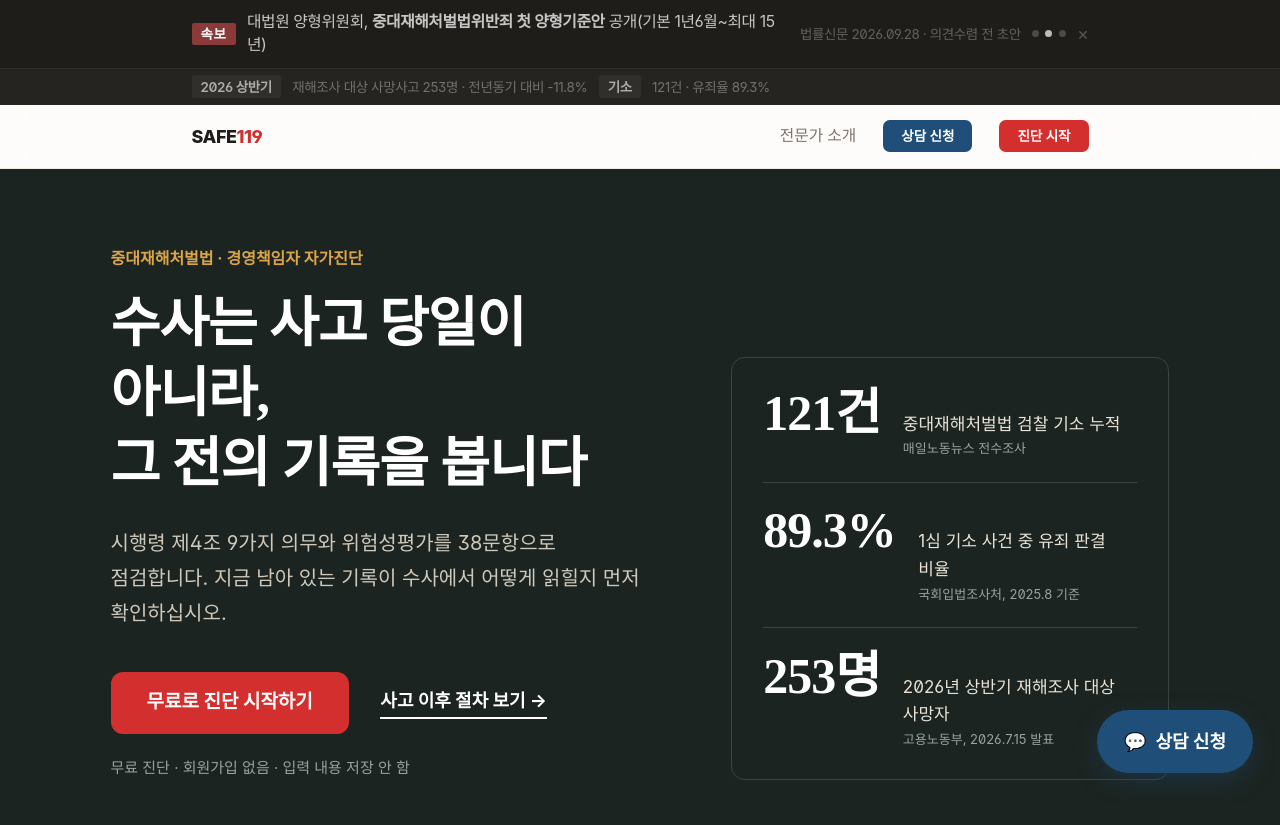
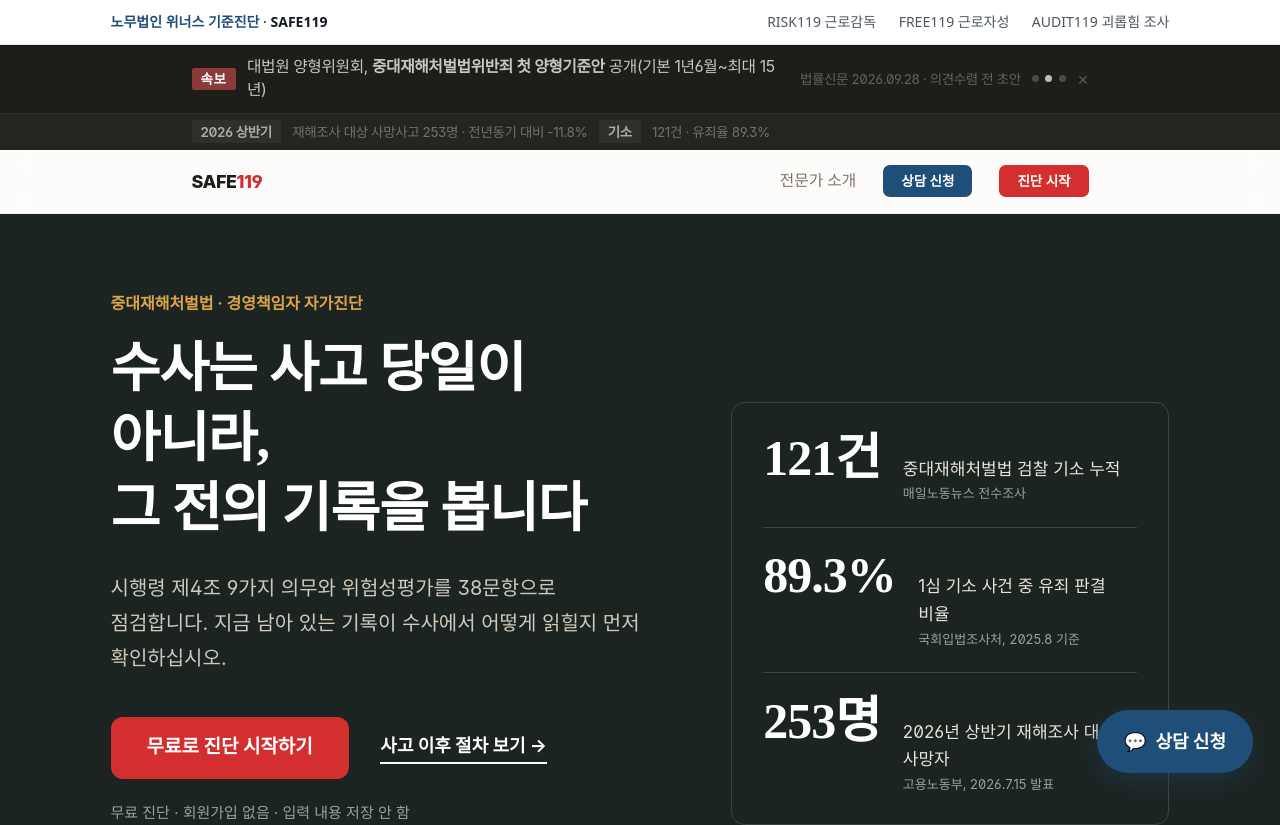
Before and after one commit to cdj44y-ui/safe119-cursor-starter, a Next.js app: page / in a window 1280 px wide. Shown: the top 825 px of the page. Built offline with nearby package versions, Linux system fonts and the light colour scheme; no server answers; a web font is replaced by a local one.

Commit message:
brand(v1.1): 상단 패밀리 바 공통 배치

```diff
--- a/app/layout.tsx
+++ b/app/layout.tsx
@@ -3,6 +3,7 @@ import 'pretendard/dist/web/variable/pretendardvariable.css';
 import '@/styles/globals.css';
 import { getSiteUrl } from '@/lib/site';
 import FloatingConsultButton from '@/components/layout/FloatingConsultButton';
+import FamilyBar from '@/components/brand/FamilyBar';
 
 const siteUrl = getSiteUrl();
 
@@ -47,6 +48,7 @@ export default function RootLayout({
   return (
     <html lang="ko">
       <body className="font-pretendard">
+        <FamilyBar />
         {children}
         <FloatingConsultButton />
       </body>
```
